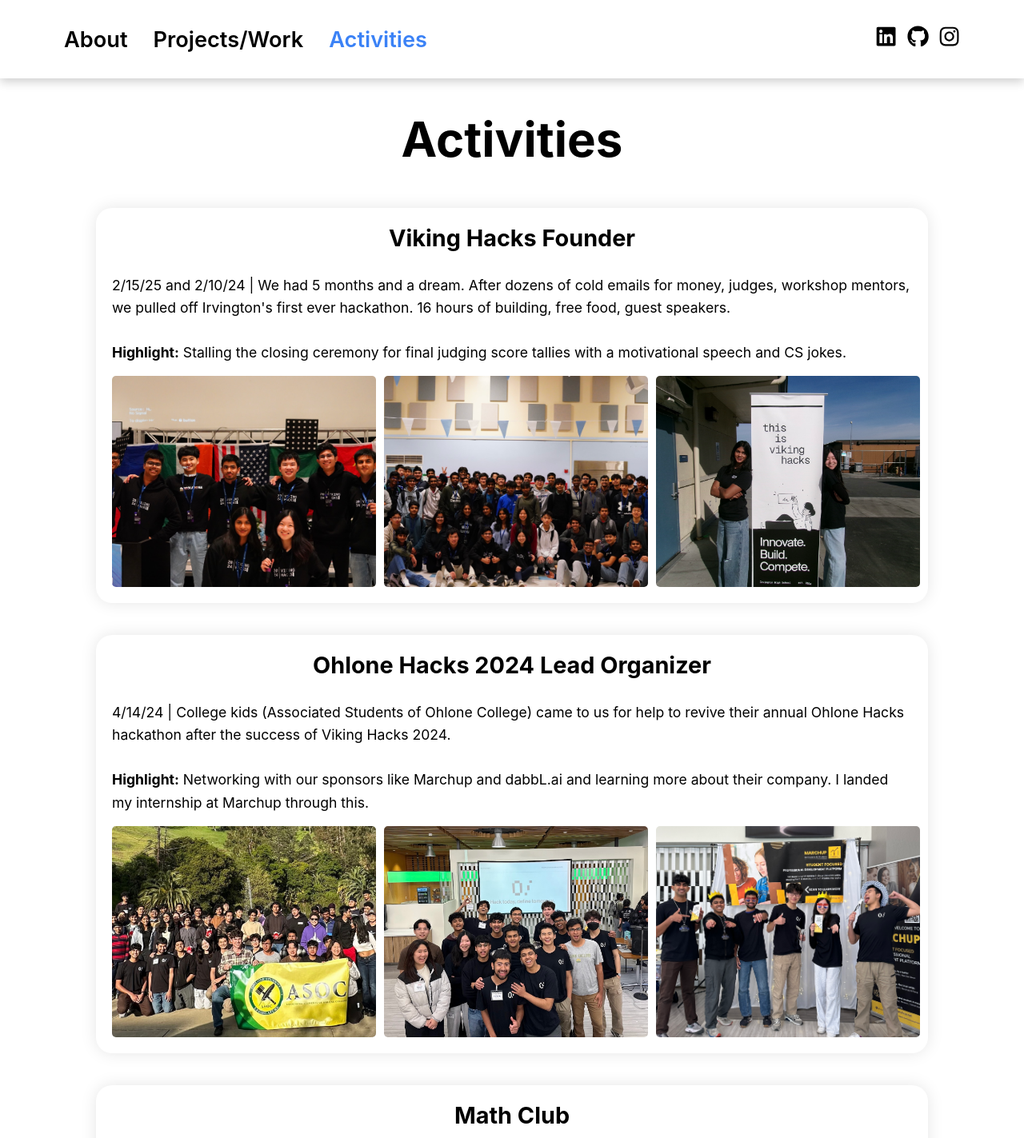
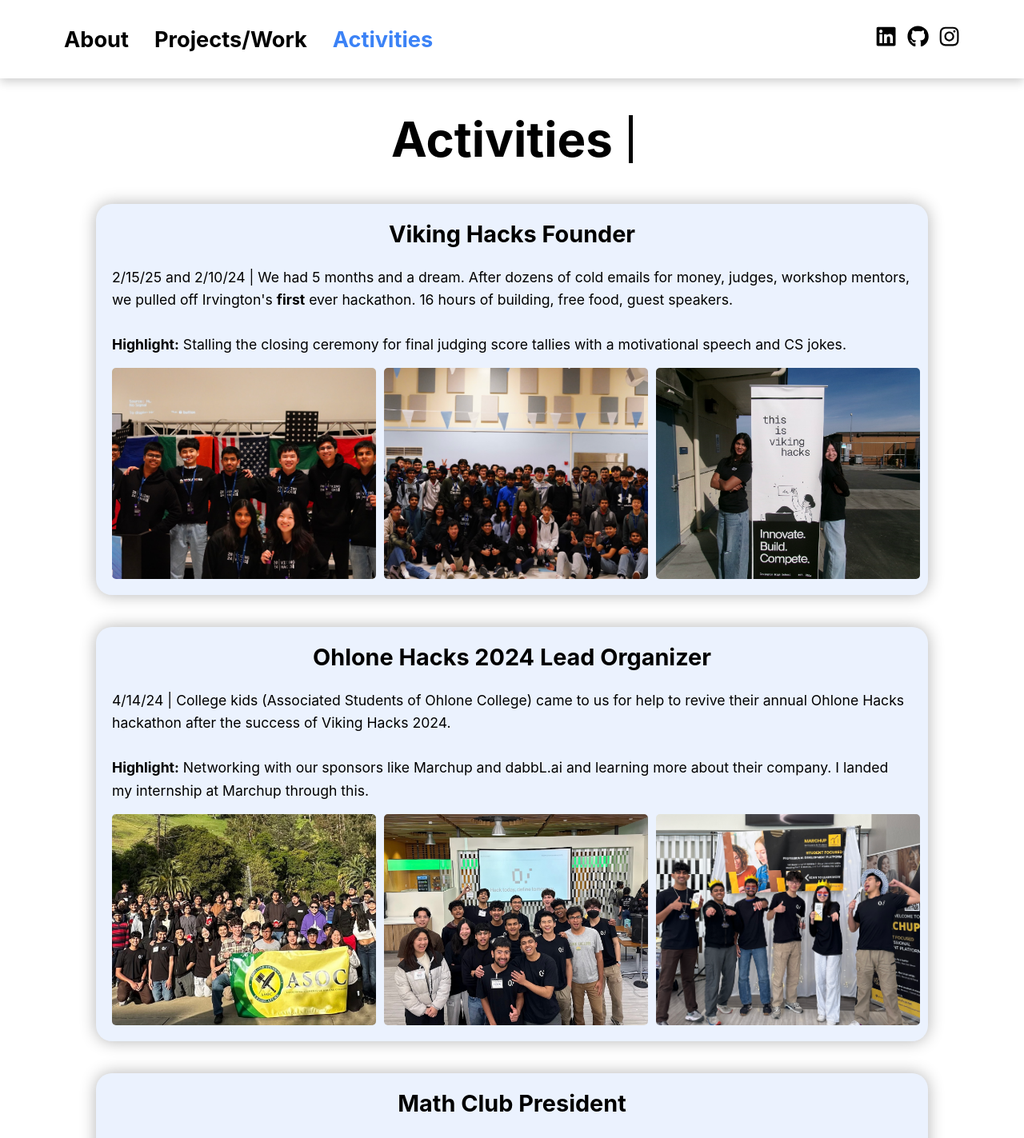
Before and after one commit to kellyzq7/kellyzq7.github.io, a React (Create React App) app: page /activities in a window 1280 px wide. Shown: the top 1423 px of the page at 80% size. Built offline with nearby package versions, Linux system fonts and the light colour scheme.

Commit message:
Design changes

```diff
--- a/src/components/TypingText.js
+++ b/src/components/TypingText.js
@@ -1,4 +1,5 @@
 import React, { useState, useEffect } from "react";
+import "../styles/TypingText.css";
 
 const TypingText = ({ text, speed = 100 }) => {
   const [displayedText, setDisplayedText] = useState("");
@@ -14,7 +15,12 @@ const TypingText = ({ text, speed = 100 }) => {
     return () => clearInterval(interval);
   }, [text, speed]);
 
-  return <span>{displayedText}</span>;
+  return (
+    <span className="typing-container">
+      <span>{displayedText}</span>
+      <span className="cursor"></span>
+    </span>
+  );
 };
 
 export default TypingText;
--- a/src/pages/Activities.js
+++ b/src/pages/Activities.js
@@ -28,7 +28,7 @@ const ActivitiesPage = () => {
       title: "Viking Hacks Founder",
       description: (
       <>
-      2/15/25 and 2/10/24 | We had 5 months and a dream. After dozens of cold emails for money, judges, workshop mentors, we pulled off Irvington's first ever hackathon. 16 hours of building, free food, guest speakers. <br /><br /> <b>Highlight:</b> Stalling the closing ceremony for final judging score tallies with a motivational speech and CS jokes.
+      2/15/25 and 2/10/24 | We had 5 months and a dream. After dozens of cold emails for money, judges, workshop mentors, we pulled off Irvington's <b>first</b> ever hackathon. 16 hours of building, free food, guest speakers. <br /><br /> <b>Highlight:</b> Stalling the closing ceremony for final judging score tallies with a motivational speech and CS jokes.
       </>
       ),
       images: [VH1, VH2, VH3],
@@ -43,7 +43,7 @@ const ActivitiesPage = () => {
       images: [OH1, OH2, OH3],
     },
     {
-      title: "Math Club",
+      title: "Math Club President",
       description: (
       <>
       Humble Beginnings: I started as Publicity Officer then worked my way up to President. Maybe it was my stellar leadership skills, but more so the fact that I loved Math Club like my firstborn child and did everything I could to watch it succeed (2x followers, 3x members) <br /><br /> <b>Highlight:</b> Pi Day Parties or my Drunk Calculus lecture series.
@@ -52,16 +52,16 @@ const ActivitiesPage = () => {
       images: [MC1, MC2, MC3],
     },
     {
-      title: "Associated Student Government",
+      title: "Associated Student Government VP",
       description: (
       <>
-      Throughout my time as Sophomore and Junior Class Officer then Student Body Vice President, I probably spent 500+ hours on homecoming decorations and finessed my way to $500+ worth of free materials like paint. <br /><br /> <b>Highlight:</b> Winning First Place as juniors, a historic victory over the senior class.
+      Throughout my time as Sophomore and Junior Class Officer then Student Body Vice President, I probably spent 500+ hours on homecoming decorations and finessed my way to $1,000+ worth of free materials like paint. <br /><br /> <b>Highlight:</b> Winning First Place as juniors, a historic victory over the senior class.
       </>
       ),
       images: [ASG1, ASG2, ASG3],
     },
     {
-      title: "Book Club",
+      title: "Book Club Founder",
       description: (
       <>
       Book Club is my firstborn child. I created it November of my freshman year of high school to foster a community of bookworms on campus and it has grown into a club of 138+ more than I could have ever hoped. <br /><br /> <b>Highlight:</b> Shipping our Holiday Book Drive books out to the kids who need it most.
@@ -73,7 +73,7 @@ const ActivitiesPage = () => {
       title: "Berkeley ATDP TA",
       description: (
       <>
-      Ever since I was a web design student I always thought it would be so cool to be a TA...so I became one. TAing for web design and web dev made those summers the best ever. <br /><br /> <b>Highlight:</b> Becoming besties with my all girl group or watching Stranger Things Season 4 with the other TAs on my birthday",
+      Ever since I was a web design student I always thought it would be so cool to be a TA...so I became one. TAing for web design and web dev made those summers the best ever. <br /><br /> <b>Highlight:</b> Becoming besties with my all girl group or watching Stranger Things Season 4 with the other TAs on my birthday.
       </>
       ),
       images: [ATDP1, ATDP2, ATDP3],
--- a/src/pages/Home.js
+++ b/src/pages/Home.js
@@ -13,12 +13,13 @@ function Home() {
       <div className="side-by-side">
         <img src={Kelly} width="400" height="500" alt="Kelly" />
         <p>
-          I’m a freshman at UCLA studying Mathematics of Computation from the Bay Area. My
-          interest in computer science began with a Taylor Swift fan page I built using
-          HTML/CSS, and has expanded to full-stack development and computer vision. My research
+          I’m a freshman at UCLA studying Mathematics of Computation from the Bay Area. <br /><br />
+          My interest in computer science began with a Taylor Swift fanpage I built, and has expanded to full-stack development and computer vision. My research
           interests include leveraging large-scale medical data
-          to train models that improve early detection of pancreatic cancer. I’m passionate
-          about creating impactful solutions—check out my Activities and Projects/Work tabs to see
+          to train models that improve early detection of pancreatic cancer.
+          <br /><br />
+          I’m passionate
+          about creating impactful solutions—check out my Activities and Projects/Work to see
           what I’ve been working on!
           <br /><br />
           kellyjia@g.ucla.edu
--- a/src/pages/Projects.js
+++ b/src/pages/Projects.js
@@ -4,7 +4,7 @@ import TypingText from "../components/TypingText";
 import Skystone from "../images/skystone.png";
 import MYND from "../images/mynd.png";
 import RPG from "../images/rpg.png";
-import Marchup from "../images/Marchup.png";
+import Marchup from "../images/Marchup2.png";
 import PetMap from "../images/petmap.png";
 
 
@@ -13,7 +13,7 @@ const projectsData = [
     title: "Skystone Object Detection",
     description: (
       <>
-        My first taste of computer vision with Tensorflow. I had to work on a tight schedule and was still able to train and optimize my model from 24% → 99% accuracy.
+        My first taste of computer vision with Tensorflow. I had to work on a tight schedule and was still able to train and optimize my model from 24% → 99% accuracy. Read my documentation <a href="https://drive.google.com/file/d/1dIvna5Zl8rmwxJZTFrPbT5ubQsGd5Kkq/view?usp=sharing">here</a>.
       </>
     ),
     image: Skystone,
@@ -22,19 +22,23 @@ const projectsData = [
     title: "MYND App",
     description: (
       <>
-        I locked in and, with no prior experience, learned Swift and built <a href="https://youtu.be/f8FpH8RRE-0" target="_blank" rel="noreferrer">MYND</a> through the course of this virtual hackathon and won First Place Overall and Best Social Good Hack. (I won cool gaming headsets but I don't game).
+        I learned Swift to built MYND and won First Place Overall and Best Social Good Hack (+ got cool gaming headsets). I had no previous experience in app dev or Swift. Check out my Github and watch my Youtube demo <a href="https://youtu.be/f8FpH8RRE-0">here</a>!
       </>
     ),
     image: MYND,
   },
   {
     title: "Marchup Software Development Intern",
-    description: "My first internship! I learned so much this summer working in a professional environment. I strengthened PHP skills and used the Yii 2.0 framework. It was very fulfilling to see my work reflected in the product. I also helped the CEO Harsh with his startup outreach and partnerships - went to a conference at the MLK Library in San Jose.",
+    description: "My first internship! I learned so much this summer, working in PHP Yii 2.0, SQL, Javascript. It was very fulfilling to see my work reflected in the product. I also helped the CEO Harsh with startup outreach events.",
     image: Marchup,
   },
   {
     title: "Cul Cavboj",
-    description: "Cul Cavboj is Cool Cowboy in Slovenian. I designed and developed this western RPG game with PHP, SQL, Javascript. Check out my Github to see more!",
+    description: (
+      <>
+      Cul Cavboj is Cool Cowboy in Slovenian. I designed and developed this western RPG game with PHP, SQL, Javascript. Check out our design doc <a href="https://www.figma.com/design/E428dlZTBMUQJVW9EgckHb/AIC-P2-Design-Document?node-id=0-1&t=zqBKkPAcrfEP8xnU-1">here</a> and my Github to see more!
+      </>
+    ),
     image: RPG,
   },
   {
--- a/src/styles/Card.css
+++ b/src/styles/Card.css
@@ -3,8 +3,8 @@
   margin: 40px auto;
   padding: 20px;
   border-radius: 20px;
-  box-shadow: 0px 0px 20px rgba(0,0,0,0.1);
-  background-color: #fff;
+  box-shadow: 0px 0px 20px rgba(0,0,0,0.3);
+  background-color: rgba(59,130,246,0.10);
 }
 
 .card-container:hover{
--- a/src/styles/Projects.css
+++ b/src/styles/Projects.css
@@ -3,7 +3,7 @@
   margin: 0 auto;
 }
 h2{
-    padding-bottom: 10px;
+    padding-bottom: 5px;
 }
 
 h3{
@@ -25,10 +25,10 @@ h3{
 .project-card {
   max-width: 1000px;
   margin: 10px auto;
-  padding: 20px;
+  padding: 30px;
   border-radius: 20px;
-  box-shadow: 0px 0px 20px rgba(0,0,0,0.1);
-  background-color: #fff;
+  box-shadow: 0px 0px 20px rgba(0,0,0,0.3);
+  background-color: rgba(59,130,246,0.10);
 }
 
 .project-card:hover {
@@ -49,7 +49,7 @@ h3{
 
 .project-description {
   font-size: 1rem;
-  color: #444;
+  color: black;
 }
 
 /* Responsive: stack into 1 column on small screens */
@@ -58,3 +58,12 @@ h3{
     grid-template-columns: 1fr;
   }
 }
+
+a {
+  color: black;
+  font-weight: bold;
+}
+
+a:hover{
+  color: #3b82f6;
+}
--- /dev/null
+++ b/src/styles/TypingText.css
@@ -0,0 +1,19 @@
+.typing-container {
+  display: inline-flex;
+  align-items: center;
+}
+
+.cursor {
+  display: inline-block;
+  width: 5px;
+  height: 1.0em;
+  background: black;
+  margin-left: 20px;
+  animation: blink 1.0s steps(1) infinite;
+}
+
+@keyframes blink {
+  50% {
+    opacity: 0;
+  }
+}
```
Also changed, not shown: 1 other file (tests, documents, lock files or other folders).
